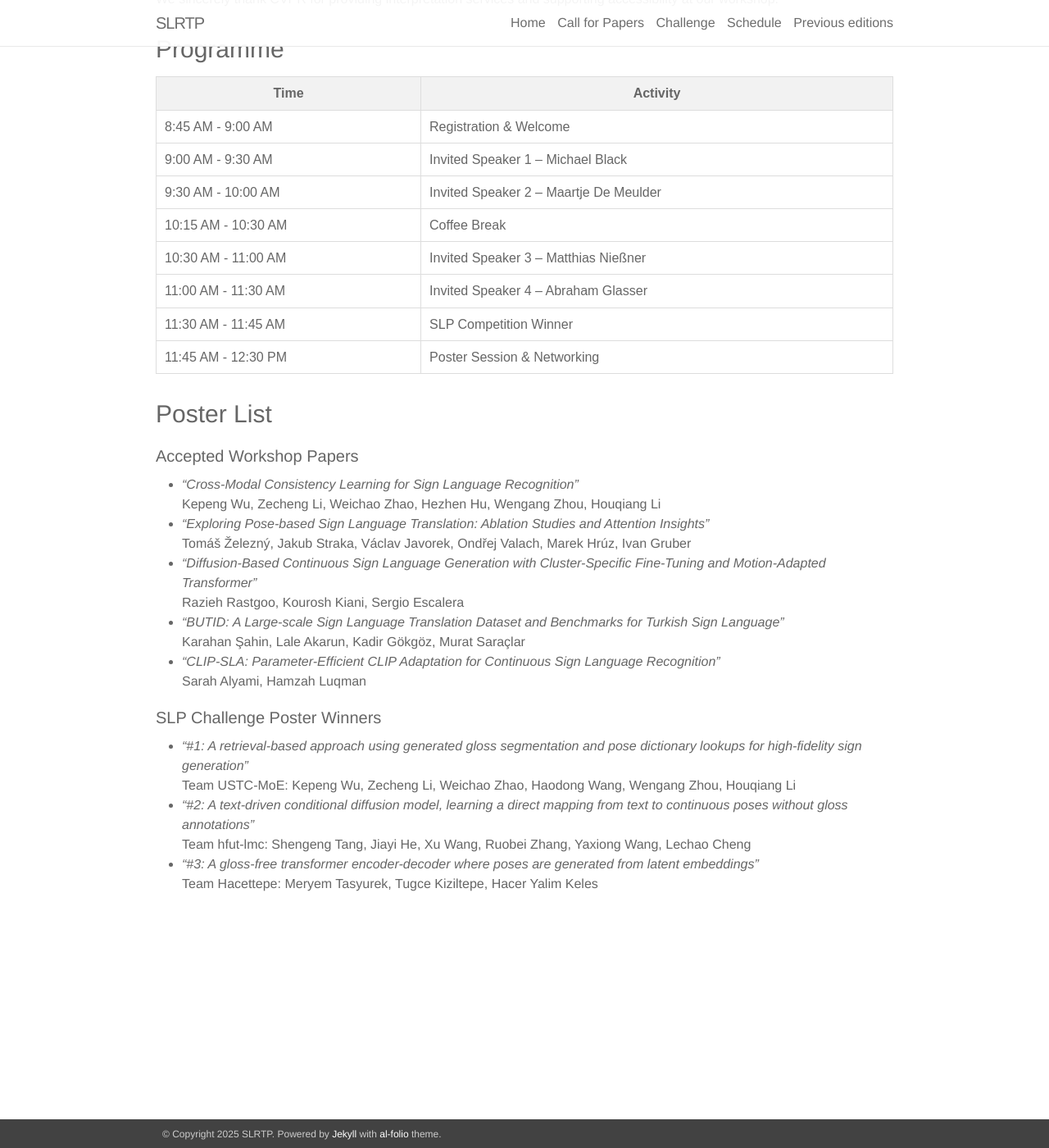
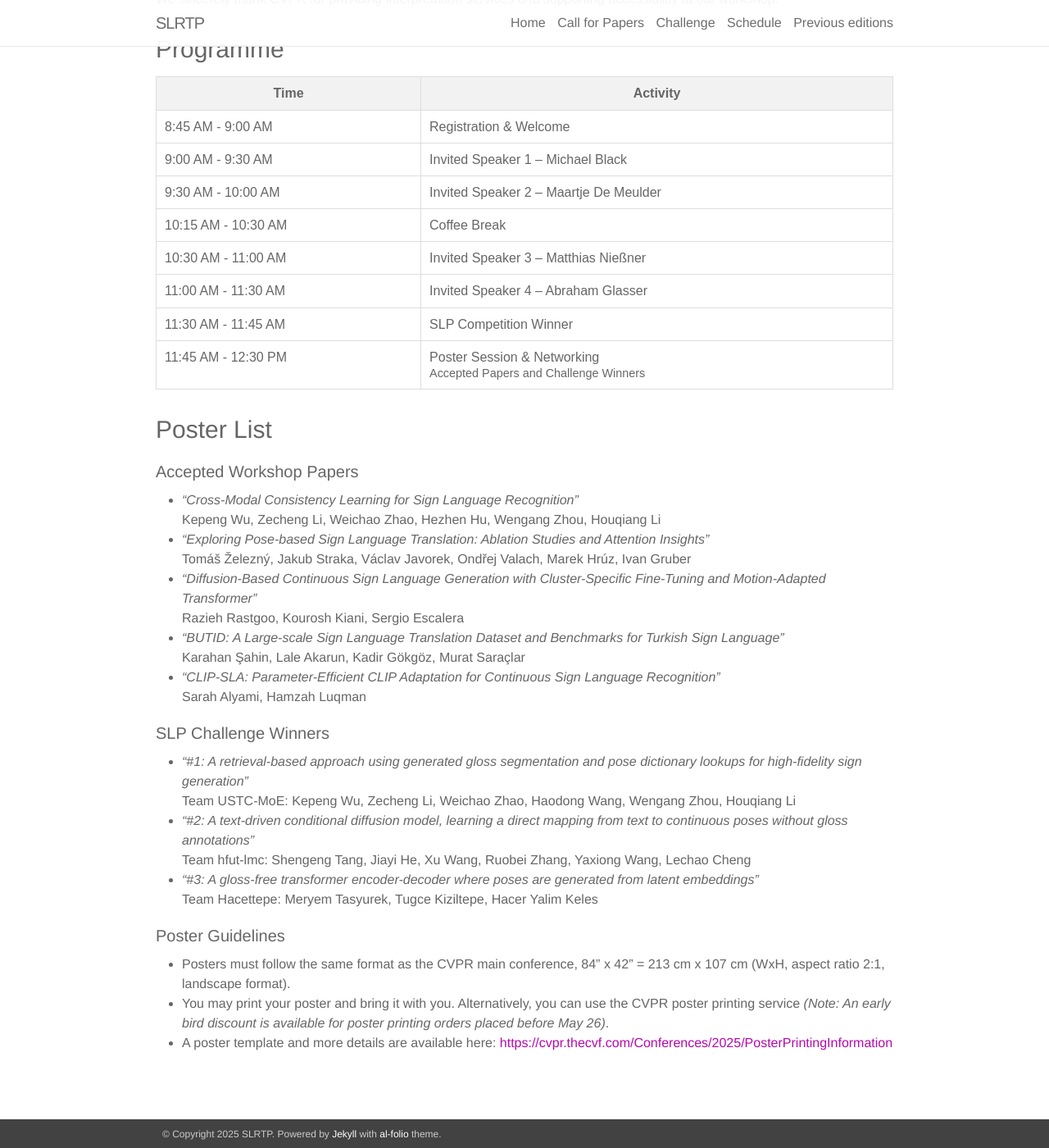
Before and after one commit to slrtpworkshop/slrtpworkshop.github.io, a Jekyll site: the page built from _pages/03_schedule.md, in a window 1280 px wide and 1400 px high, scrolled down 626 px. Shown: the whole window at 82% size. Built offline with Jekyll 4.4.1, drawn with Linux system fonts in a browser that asks for light colours; nearby versions of some CDN libraries.

Commit message:
Update 03_schedule.md - add poster guideline

```diff
--- a/_pages/03_schedule.md
+++ b/_pages/03_schedule.md
@@ -52,8 +52,11 @@ We sincerely thank CVPR for providing interpretation services and supporting acc
     </tr>
     <tr>
       <td style="padding: 10px; border: 1px solid #ddd;">11:45 AM - 12:30 PM</td>
-      <td style="padding: 10px; border: 1px solid #ddd;">Poster Session & Networking</td>
+      <td style="padding: 10px; border: 1px solid #ddd;">Poster Session & Networking<br>
+        <span style="font-size: 90%;">Accepted Papers and Challenge Winners</span>
+</td>
     </tr>
+
   </tbody>
 </table>
 
@@ -68,9 +71,16 @@ We sincerely thank CVPR for providing interpretation services and supporting acc
   <li><em>“CLIP-SLA: Parameter-Efficient CLIP Adaptation for Continuous Sign Language Recognition”</em><br>Sarah Alyami, Hamzah Luqman </li>
 </ul>
 
-<h4>SLP Challenge Poster Winners</h4>
+<h4>SLP Challenge Winners</h4>
 <ul>
   <li><em>“#1: A retrieval-based approach using generated gloss segmentation and pose dictionary lookups for high-fidelity sign generation”</em><br> Team USTC-MoE: Kepeng Wu, Zecheng Li, Weichao Zhao, Haodong Wang, Wengang Zhou, Houqiang Li</li>
   <li><em>“#2: A text-driven conditional diffusion model, learning a direct mapping from text to continuous poses without gloss annotations”</em><br> Team hfut-lmc: Shengeng Tang, Jiayi He, Xu Wang, Ruobei Zhang, Yaxiong Wang, Lechao Cheng</li>
   <li><em>“#3: A gloss-free transformer encoder-decoder where poses are generated from latent embeddings”</em><br> Team Hacettepe: Meryem Tasyurek, Tugce Kiziltepe, Hacer Yalim Keles</li>
 </ul>
+
+<h4>Poster Guidelines</h4>
+<ul>
+  <li>Posters must follow the same format as the CVPR main conference, <strong>84” x 42” = 213 cm x 107 cm</strong> (WxH, aspect ratio 2:1, landscape format).</li>
+  <li>You may print your poster and bring it with you. Alternatively, you can use the CVPR poster printing service <em>(Note: An early bird discount is available for poster printing orders placed before May 26)</em>.</li>
+  <li>A poster template and more details are available here: <a href="https://cvpr.thecvf.com/Conferences/2025/PosterPrintingInformation" target="_blank">https://cvpr.thecvf.com/Conferences/2025/PosterPrintingInformation</a></li>
+</ul>
```
